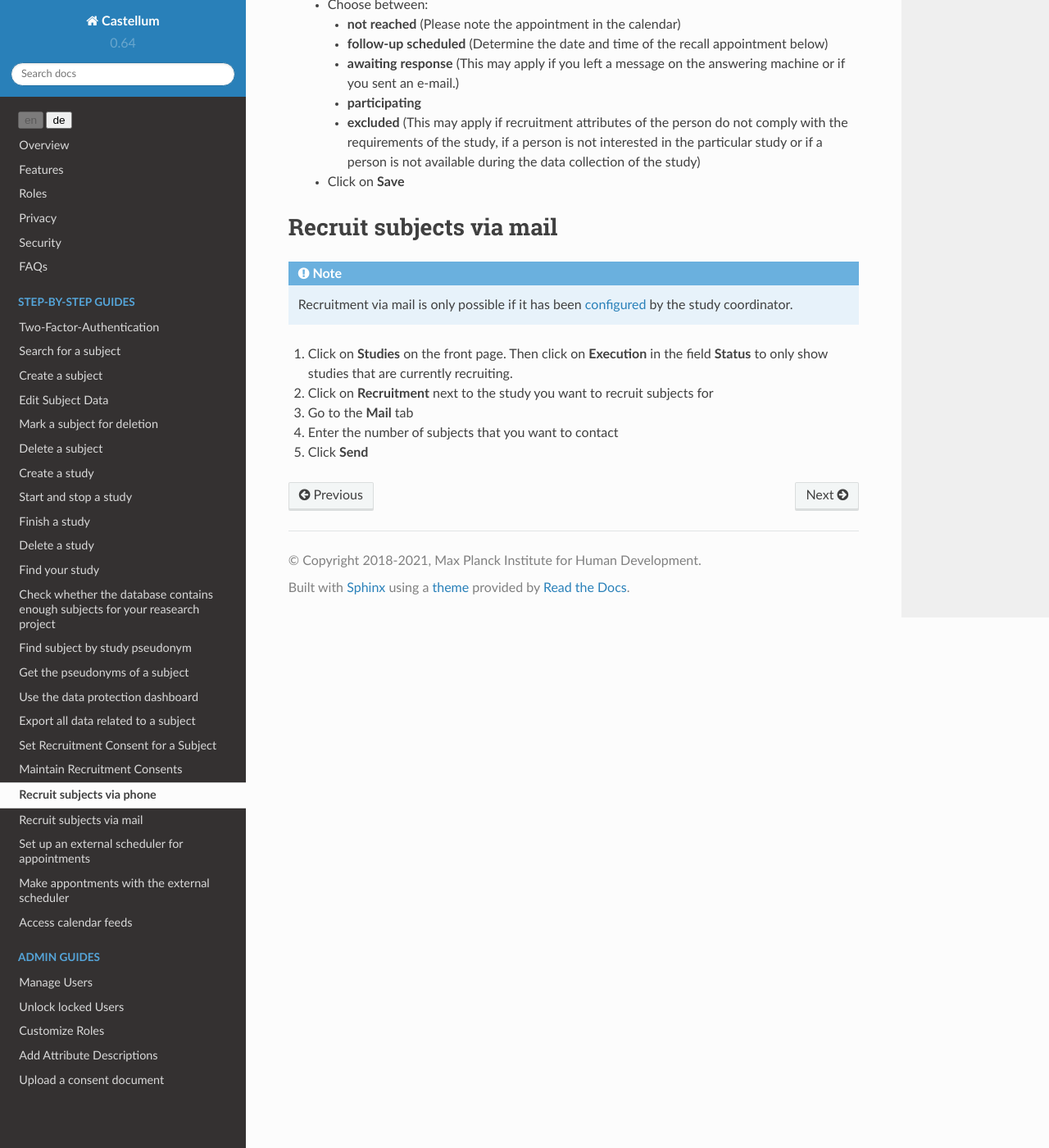
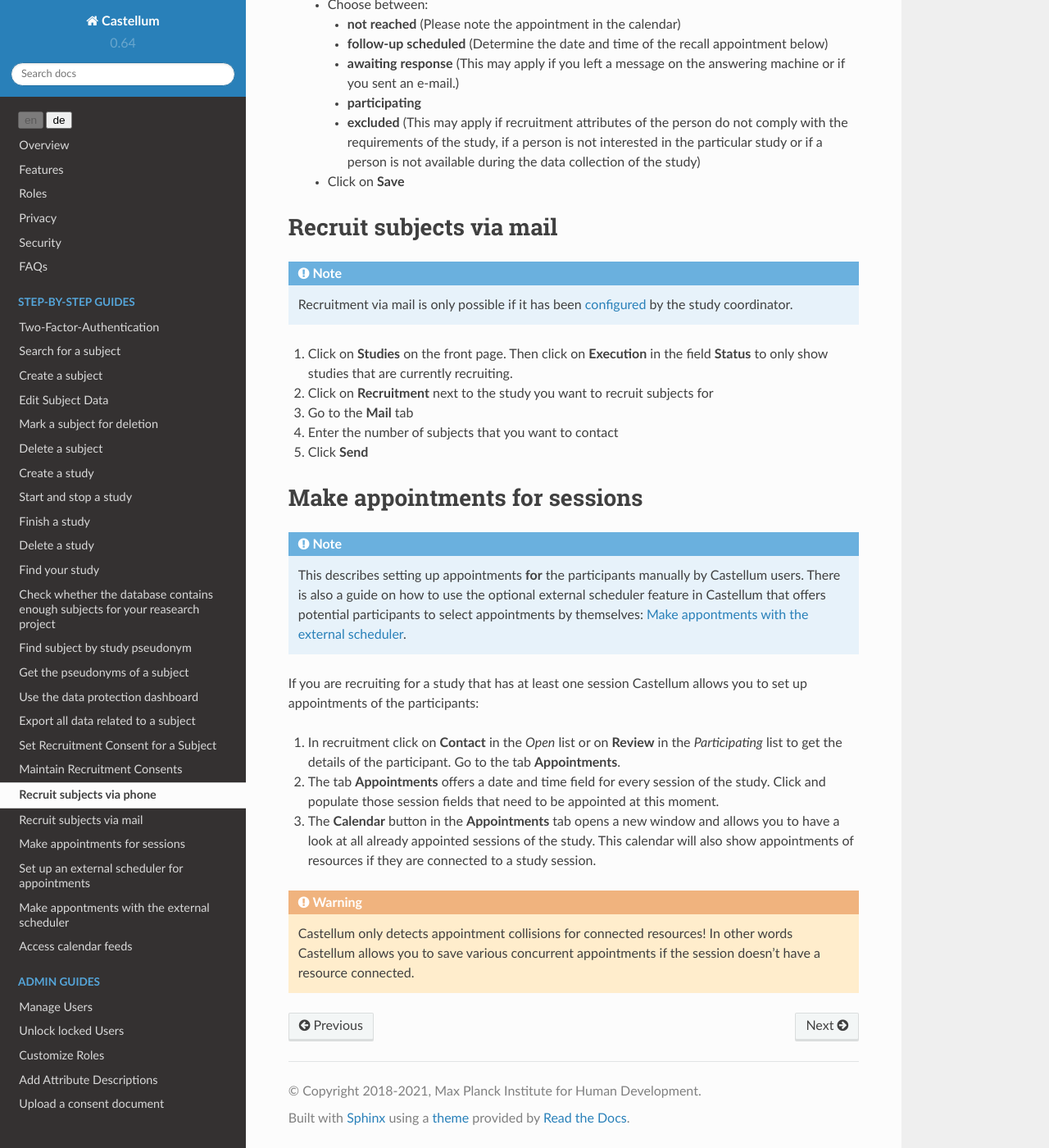
Before and after one commit to DouglasNeuroInformatics/castellum, a Sphinx documentation site: the page built from source/guides/recruitment.rst, in a window 1280 px wide and 1400 px high, scrolled down 1228 px. Shown: the whole window at 82% size. Built offline with Sphinx 7.4.7 and the Read the Docs theme 2.0.0, drawn with Linux system fonts in a browser that asks for light colours.

Commit message:
add guide on manual appointment set up

```diff
--- a/source/guides/recruitment.rst
+++ b/source/guides/recruitment.rst
@@ -65,3 +65,38 @@ Recruit subjects via mail
 4.  Enter the number of subjects that you want to contact
 
 5.  Click **Send**
+
+
+.. _recruitment-appointments:
+
+Make appointments for sessions
+==============================
+
+.. note::
+
+    This describes setting up appointments **for** the participants manually by
+    Castellum users. There is also a guide on how to use the optional external
+    scheduler feature in Castellum that offers potential participants to select
+    appointments by themselves: :ref:`make-appointments-with-external-scheduler`.
+
+If you are recruiting for a study that has at least one session Castellum allows
+you to set up appointments of the participants:
+
+1. In recruitment click on **Contact** in the *Open* list or on **Review** in the
+   *Participating* list to get the details of the participant. Go to the tab
+   **Appointments**.
+
+2. The tab **Appointments** offers a date and time field for every session of
+   the study. Click and populate those session fields that need to be appointed
+   at this moment.
+
+3. The **Calendar** button in the **Appointments** tab opens a new window and
+   allows you to have a look at all already appointed sessions of the study.
+   This calendar will also show appointments of resources if they are connected
+   to a study session.
+
+.. warning::
+
+    Castellum only detects appointment collisions for connected resources! In
+    other words Castellum allows you to save various concurrent appointments if
+    the session doesn't have a resource connected.
```
